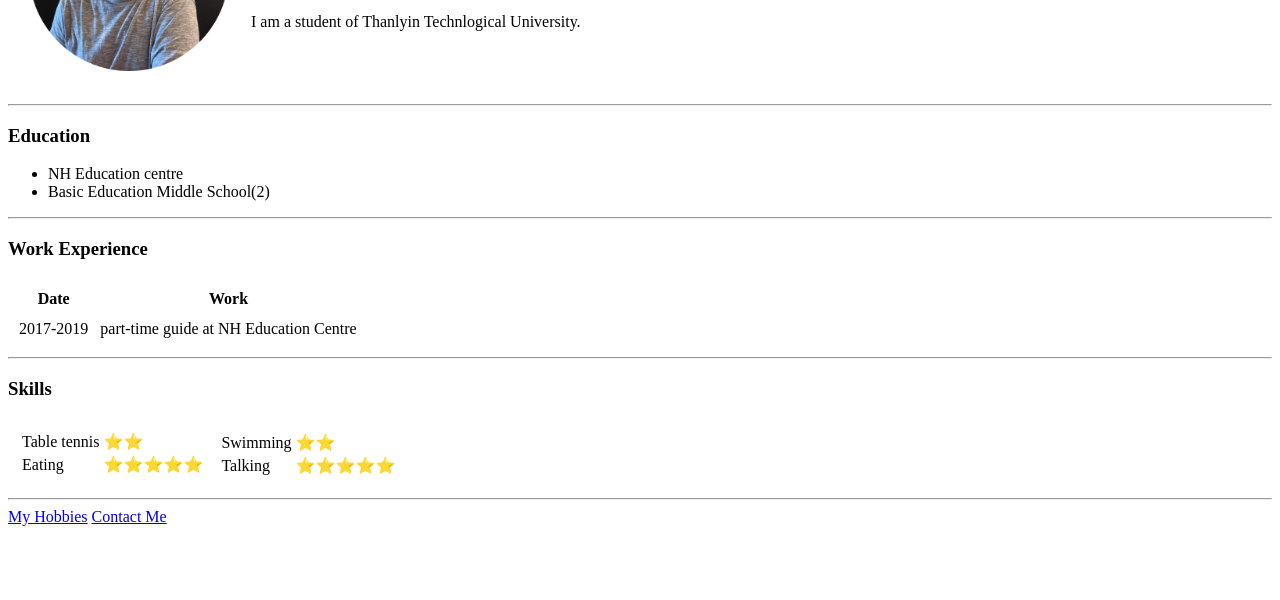
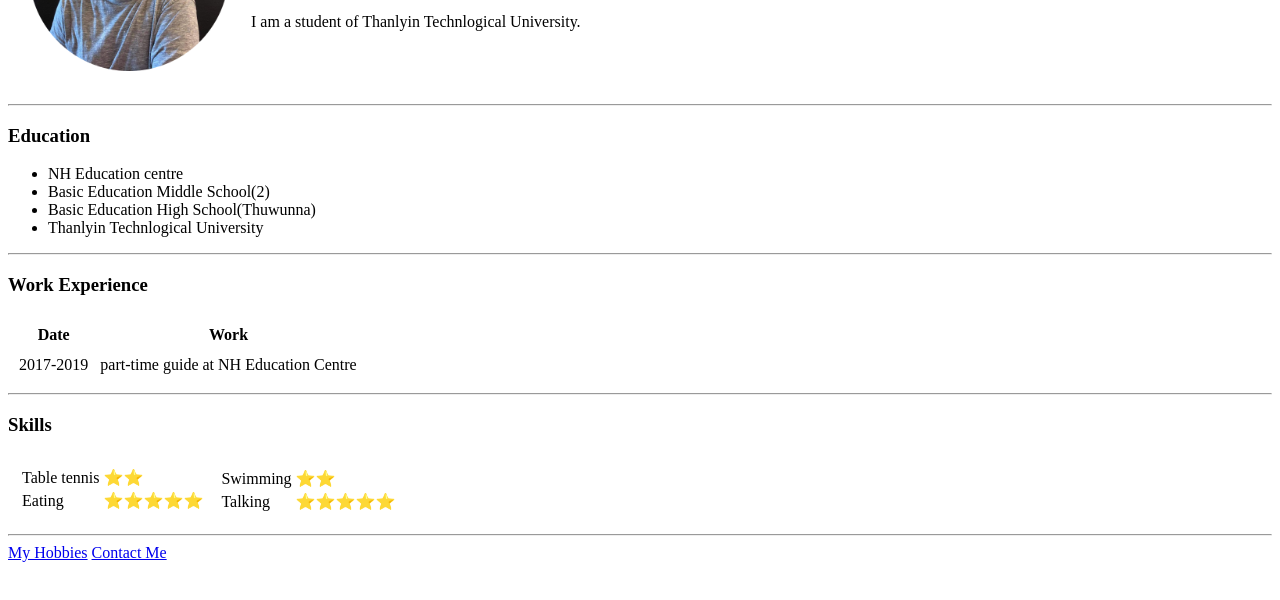
Before and after one commit to UxNxD/CV, a plain HTML site: page index.html in a window 1280 px wide. Shown: the part 158-758 px from the top of the page. Drawn offline with Linux system fonts and the light colour scheme.

Commit message:
Update index.html

```diff
--- a/index.html
+++ b/index.html
@@ -20,6 +20,8 @@
     <ul>
       <li>NH Education centre</li>
       <li>Basic Education Middle School(2)</li>
+      <li>Basic Education High School(Thuwunna)</li>
+      <li>Thanlyin Technlogical University</li>
     </ul>
     <hr>
     <h3>Work Experience</h3>
```
